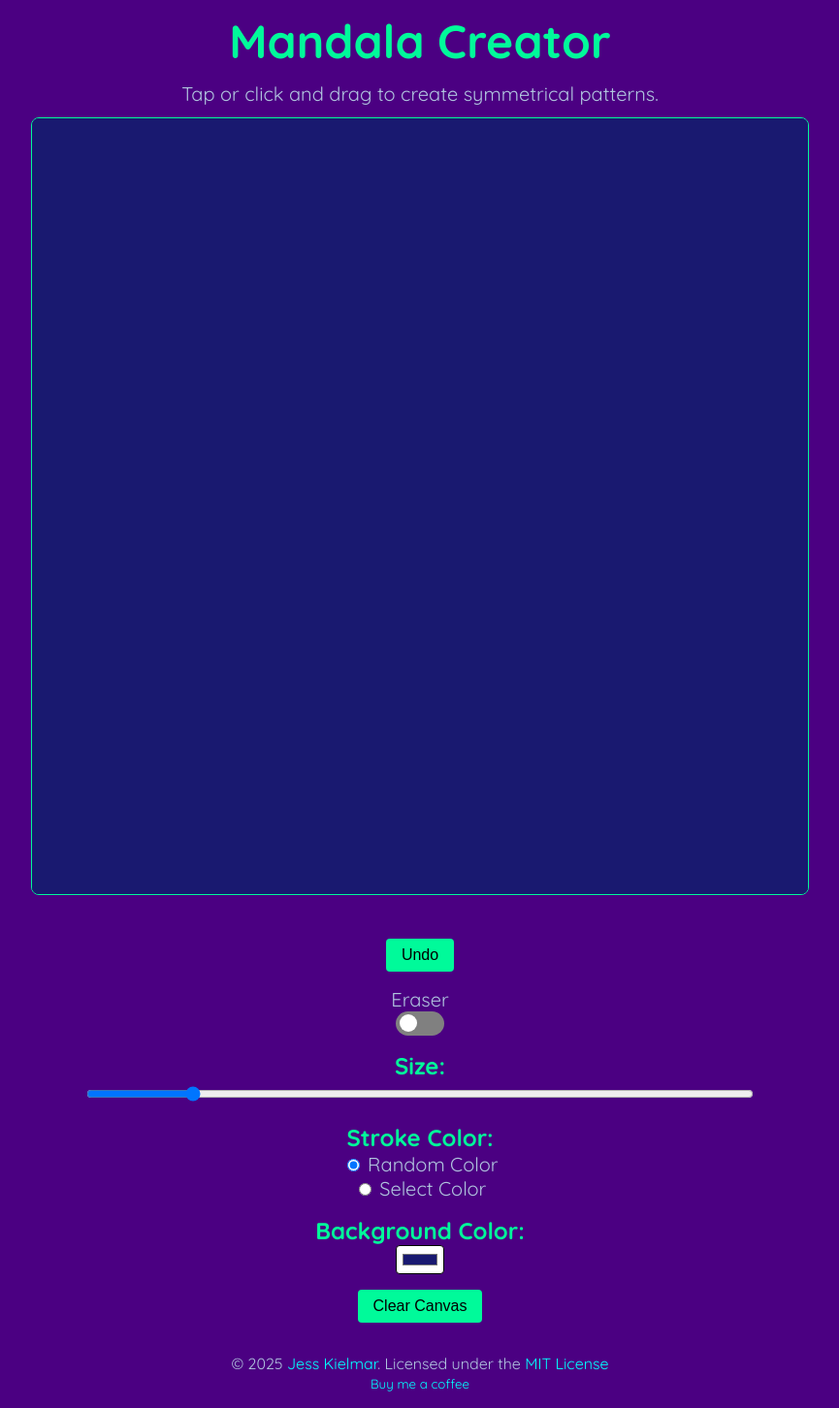
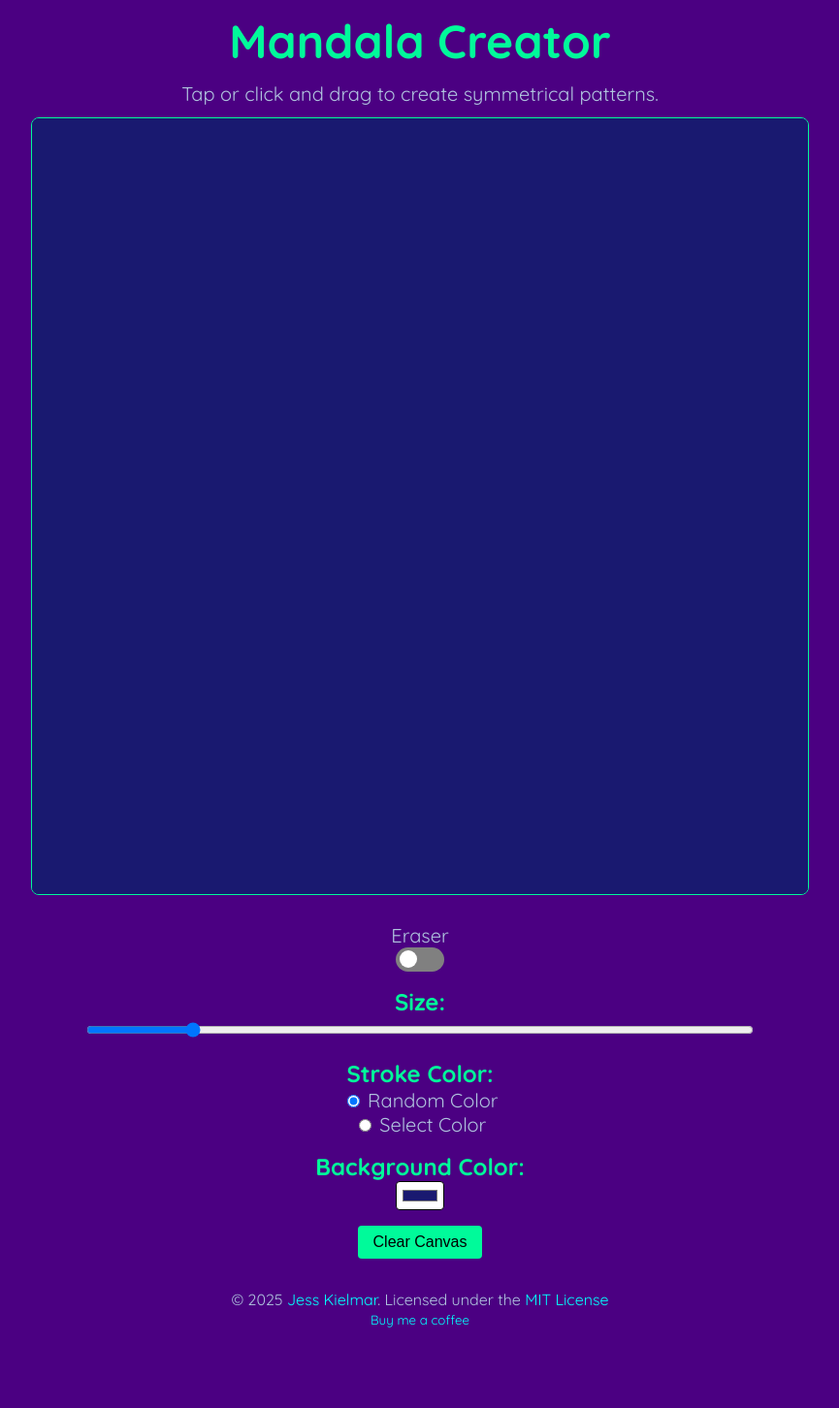
Before and after one commit to kielmarj/kielmarj.github.io, a Jekyll site: the page docs/projects/mandalaCreator/index.html, which Jekyll copies as it is, in a window 1280 px wide. Shown: the whole page at 97% size, without its empty margins (207-1072 px from the left). Built offline with Jekyll 4.4.1, drawn with Linux system fonts in a browser that asks for light colours; nearby versions of some CDN libraries; after the commit the page ends 1386 px from its top, so only the background shows below that.

Commit message:
update index.html

```diff
--- a/docs/projects/mandalaCreator/index.html
+++ b/docs/projects/mandalaCreator/index.html
@@ -20,7 +20,6 @@
     <div id="sketch-container"></div>
     <div id="controls-container">
     <div>
-    	<button id="undo-btn">Undo</button>
       <label for="eraser-toggle">Eraser</label>
       <label class="switch">
       <input type="checkbox" id="eraser-toggle">
```
